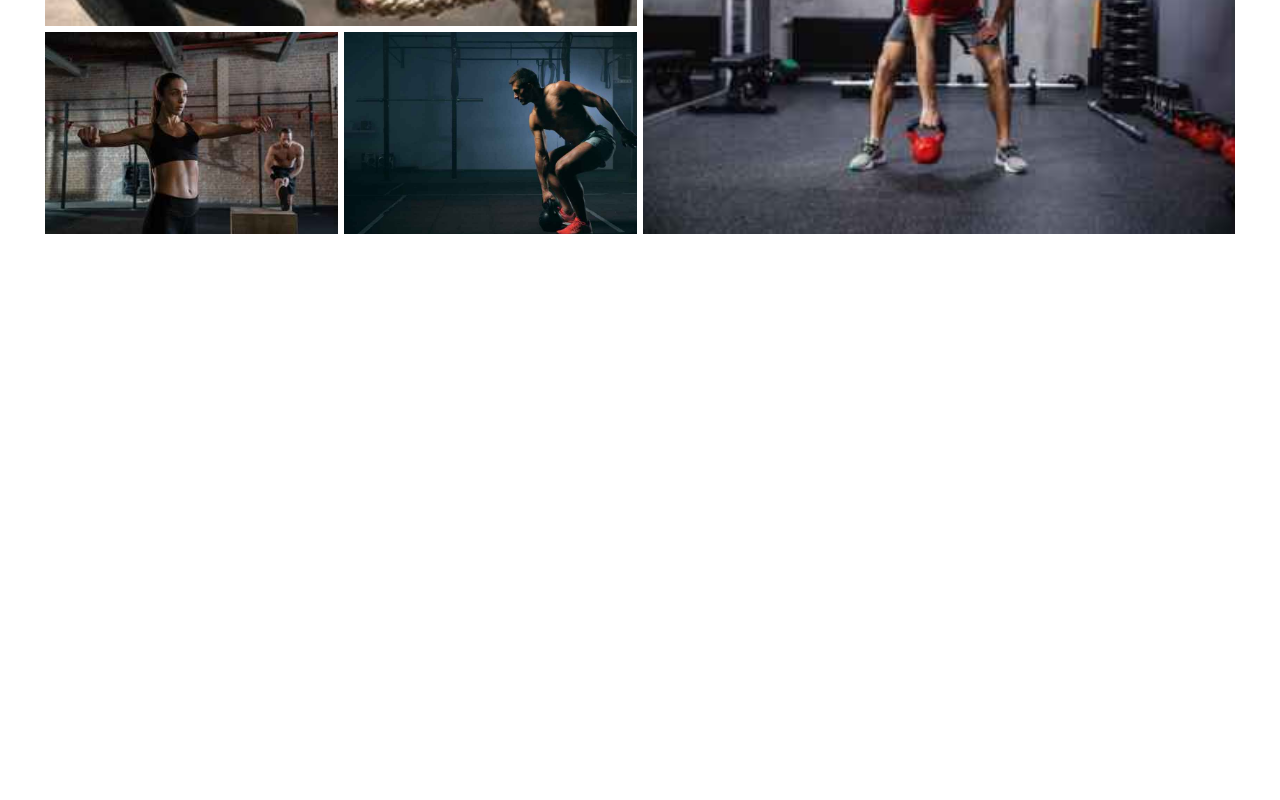
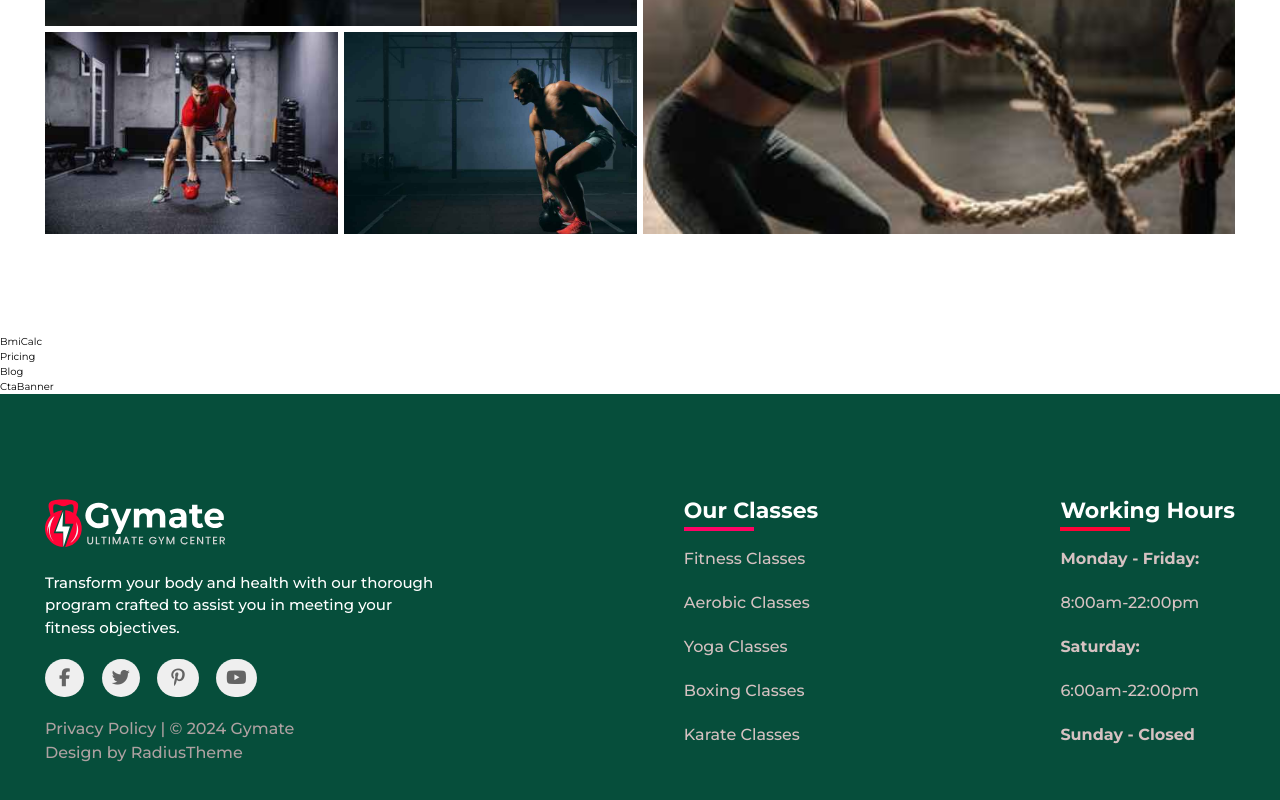
Before and after one commit to patelsweta2/Gym_Website, a React (Vite) app: page / in a window 1280 px wide. Shown: the part 6557-7357 px from the top of the page. Before the commit the page ends 6891 px from the top, so only its background shows below. Built offline with nearby package versions, Linux system fonts and the light colour scheme.

Commit message:
footer section is complete

```diff
--- a/src/components/blog/Blog.jsx
+++ b/src/components/blog/Blog.jsx
@@ -0,0 +1,7 @@
+import React from "react";
+
+const Blog = () => {
+  return <div>Blog</div>;
+};
+
+export default Blog;
--- a/src/components/blog/BlogBox.jsx
+++ b/src/components/blog/BlogBox.jsx
@@ -0,0 +1,7 @@
+import React from "react";
+
+const BlogBox = () => {
+  return <div>BlogBox</div>;
+};
+
+export default BlogBox;
--- a/src/components/blogBox/BlogBox.jsx
+++ b/src/components/blogBox/BlogBox.jsx
@@ -0,0 +1,7 @@
+import React from "react";
+
+const BlogBox = () => {
+  return <div>BlogBox</div>;
+};
+
+export default BlogBox;
--- a/src/components/bmi/BmiCalc.jsx
+++ b/src/components/bmi/BmiCalc.jsx
@@ -0,0 +1,7 @@
+import React from "react";
+
+const BmiCalc = () => {
+  return <div>BmiCalc</div>;
+};
+
+export default BmiCalc;
--- a/src/components/classesBox/ClassesBox.jsx
+++ b/src/components/classesBox/ClassesBox.jsx
@@ -0,0 +1,7 @@
+import React from "react";
+
+const ClassesBox = () => {
+  return <div>ClassesBox</div>;
+};
+
+export default ClassesBox;
--- a/src/components/ctaBanner/CtaBanner.jsx
+++ b/src/components/ctaBanner/CtaBanner.jsx
@@ -0,0 +1,7 @@
+import React from "react";
+
+const CtaBanner = () => {
+  return <div>CtaBanner</div>;
+};
+
+export default CtaBanner;
--- a/src/components/footer/Footer.jsx
+++ b/src/components/footer/Footer.jsx
@@ -0,0 +1,89 @@
+import FooterLogo from "../../images/logo/logo.svg";
+
+const Footer = () => {
+  return (
+    <footer className="bg-emerald-900 text-white">
+      <div className="container page-padding py-[10rem]">
+        <div className="flex justify-between min620:flex-col min620:items-center min620:text-center min620:gap-[5rem] !text-left">
+          <div className="flex flex-col w-1/3 gap-8">
+            <img src={FooterLogo} alt="footer_logo" className="w-[18rem]" />
+            <p className="text-[15px] font-medium text-white">
+              Transform your body and health with our thorough program crafted
+              to assist you in meeting your fitness objectives.
+            </p>
+            {/* socials  */}
+            <div className="flex gap-7 text-[18px] text-[#646464] min540:justify-center">
+              <i
+                style={{ transition: "all 0.3s" }}
+                className="fa-brands fa-facebook-f bg-[#efefef] p-4 rounded-full px-[14px] hover:bg-[#ff0366] hover:text-white"
+              />
+              <i
+                style={{ transition: "all 0.3s" }}
+                className="fa-brands fa-twitter bg-[#efefef] p-4 rounded-full hover:bg-[#ff0366] hover:text-white"
+              />
+              <i
+                style={{ transition: "all 0.3s" }}
+                className="fa-brands fa-pinterest-p bg-[#efefef] p-4 rounded-full px-[14px] hover:bg-[#ff0366] hover:text-white"
+              />
+              <i
+                style={{ transition: "all 0.3s" }}
+                className="fa-brands fa-youtube bg-[#efefef] p-4 rounded-full hover:bg-[#ff0366] hover:text-white"
+              />
+            </div>
+            <p className="text-[16px] font-medium text-[#ada1a1]">
+              Privacy Policy | © {new Date().getFullYear()} Gymate <br /> Design
+              by{" "}
+              <a
+                target="_blanck"
+                rel="noreferrer"
+                href="https://www.radiustheme.com/"
+              >
+                RadiusTheme
+              </a>
+            </p>
+          </div>
+          {/* middle div  */}
+          <div className="flex flex-col gap-8 relative">
+            <p className="text-[22px] font-bold footer-main">Our Classes</p>
+            <span className="top-[33px] absolute w-[7rem] h-[4px] bg-[#ff0366]"></span>
+            <p className="text-[16px] hover:text-[#ff0336] cursor-pointer text-[#d5c1c1] font-medium hover:font-bold">
+              Fitness Classes
+            </p>
+            <p className="text-[16px] hover:text-[#ff0336] cursor-pointer text-[#d5c1c1] font-medium hover:font-bold">
+              Aerobic Classes
+            </p>
+            <p className="text-[16px] hover:text-[#ff0336] cursor-pointer text-[#d5c1c1] font-medium hover:font-bold">
+              Yoga Classes
+            </p>
+            <p className="text-[16px] hover:text-[#ff0336] cursor-pointer text-[#d5c1c1] font-medium hover:font-bold">
+              Boxing Classes
+            </p>
+            <p className="text-[16px] hover:text-[#ff0336] cursor-pointer text-[#d5c1c1] font-medium hover:font-bold">
+              Karate Classes
+            </p>
+          </div>
+          {/* right div  */}
+          <div className="flex flex-col gap-8 relative">
+            <p className="text-[22px] font-bold footer-main">Working Hours</p>
+            <span className="top-[33px] absolute w-[7rem] h-[4px] bg-[#ff0336]"></span>
+            <p className="text-[16px] text-[#d5c1c1] font-bold">
+              Monday - Friday:
+            </p>
+            <p className="text-[16px] text-[#d5c1c1] font-medium">
+              8:00am-22:00pm
+            </p>
+            <p className="text-[16px] text-[#d5c1c1] font-bold">Saturday:</p>
+            <p className="text-[16px] text-[#d5c1c1] font-medium">
+              6:00am-22:00pm
+            </p>
+            <p className="text-[16px] text-[#d5c1c1] font-bold">
+              Sunday - Closed
+            </p>
+          </div>
+        </div>
+      </div>
+    </footer>
+  );
+};
+
+export default Footer;
--- a/src/components/pricing/Pricing.jsx
+++ b/src/components/pricing/Pricing.jsx
@@ -0,0 +1,7 @@
+import React from "react";
+
+const Pricing = () => {
+  return <div>Pricing</div>;
+};
+
+export default Pricing;
--- a/src/components/pricing/PricingBox.jsx
+++ b/src/components/pricing/PricingBox.jsx
@@ -0,0 +1,7 @@
+import React from "react";
+
+const PricingBox = () => {
+  return <div>PricingBox</div>;
+};
+
+export default PricingBox;
--- a/src/index.css
+++ b/src/index.css
@@ -525,7 +525,7 @@ body {
   grid-row-end: 3;
   grid-column-end: 3;
 
-  background-image: url("../src/images/gallery/gal1.jpg");
+  background-image: url("../src/images/gallery/gal4.jpg");
   object-fit: cover;
   background-size: cover;
   /* background-position: 0 510px; */
@@ -570,7 +570,7 @@ body {
   grid-row-end: 4;
   grid-column-end: 2;
 
-  background-image: url("../src/images/gallery/gal4.jpg");
+  background-image: url("../src/images/gallery/gal1.jpg");
   object-fit: cover;
   background-size: cover;
   /* background-position: 0 -13px; */
--- a/src/pages/Home.jsx
+++ b/src/pages/Home.jsx
@@ -5,6 +5,11 @@ import ChooseUs from "../components/chooseUs/ChooseUs";
 import Trainers from "../components/trainers/Trainers";
 import Testimonials from "../components/testimonials/Testimonial";
 import Gallery from "../components/gallery/Gallery";
+import BmiCalc from "../components/bmi/BmiCalc";
+import Pricing from "../components/pricing/Pricing";
+import Blog from "../components/blog/Blog";
+import CtaBanner from "../components/ctaBanner/CtaBanner";
+import Footer from "../components/footer/Footer";
 
 const Home = () => {
   return (
@@ -16,6 +21,11 @@ const Home = () => {
       <Trainers />
       <Testimonials />
       <Gallery />
+      <BmiCalc />
+      <Pricing />
+      <Blog />
+      <CtaBanner />
+      <Footer />
     </>
   );
 };
```
Also changed, not shown: src/images/gallery/gal1.jpg, src/images/gallery/gal3.jpg.
